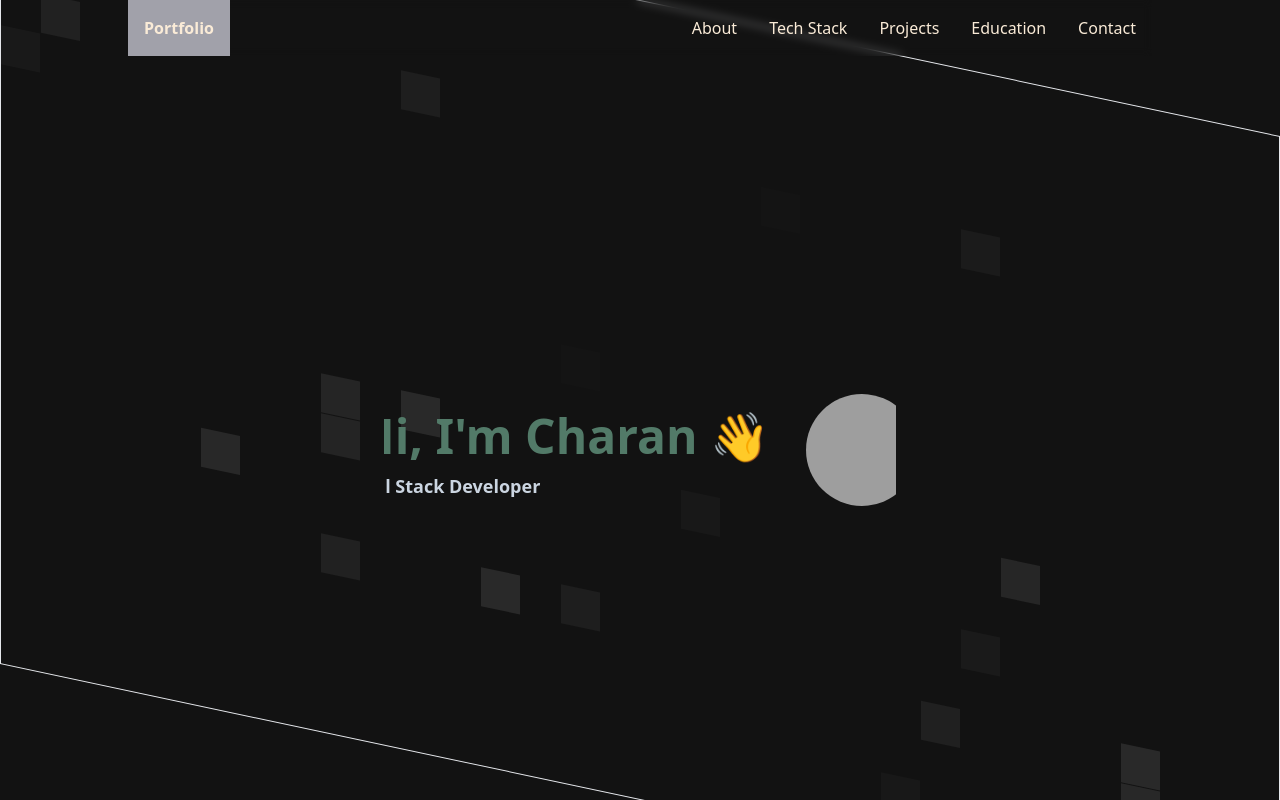
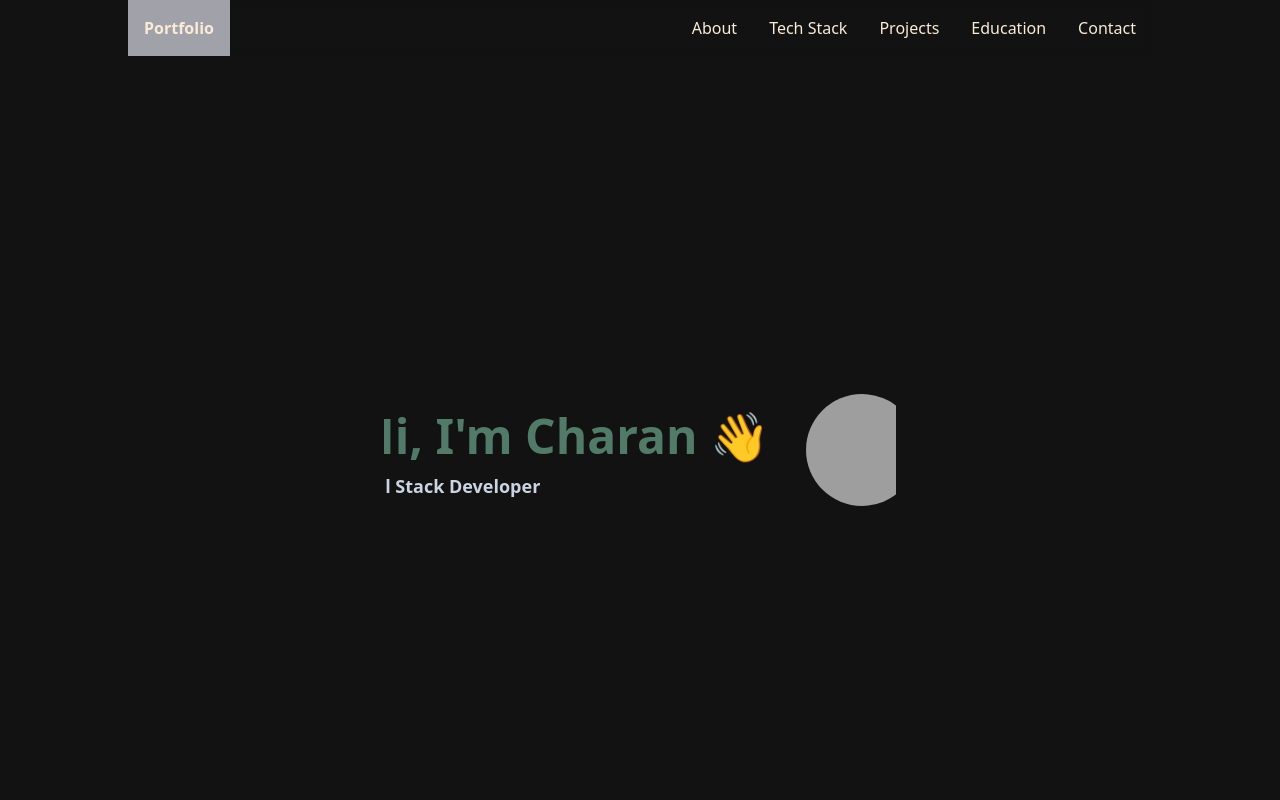
Before and after one commit to charan-nunnabhatla/about, a React (Vite) app: page / in a window 1280 px wide. Shown: the top 800 px of the page. Built offline with nearby package versions, Linux system fonts and the light colour scheme; grey boxes are pictures that could not be loaded.

Commit message:
adjusting the layout

```diff
--- a/src/App.tsx
+++ b/src/App.tsx
@@ -6,6 +6,7 @@ import Hero from "./components/custom/hero";
 import Projects from "./components/custom/projects";
 import TechStack from "./components/custom/tech-stack";
 import AnimatedGridPattern from "./components/ui/animated-grid-pattern";
+import { Meteors } from "./components/ui/meteors";
 
 function App() {
   return (
@@ -18,16 +19,18 @@ function App() {
         <Projects />
         <Education />
         <Contact />
-        <AnimatedGridPattern
+        {/* <AnimatedGridPattern
         numSquares={40}
         maxOpacity={0.1}
         duration={1}
         repeatDelay={1}
         className={`
-          "[mask-image:radial-gradient(800px_circle_at_center,white,transparent)]",
+          "[mask-image:radial-gradient(800px_circle_at_center,white,transparent)] -z-10",
           "inset-y-[-30%] h-[100%] w-[100%] skew-y-12 "
         `}
-      />
+      /> */}
+      <Meteors number={10}/>
+
         <div className="w-[90%] mx-auto border border-gray-500 "></div>
         <div className="p-3 text-xs text-center text-gray-500">
           Last Update: Dec 2024
```
